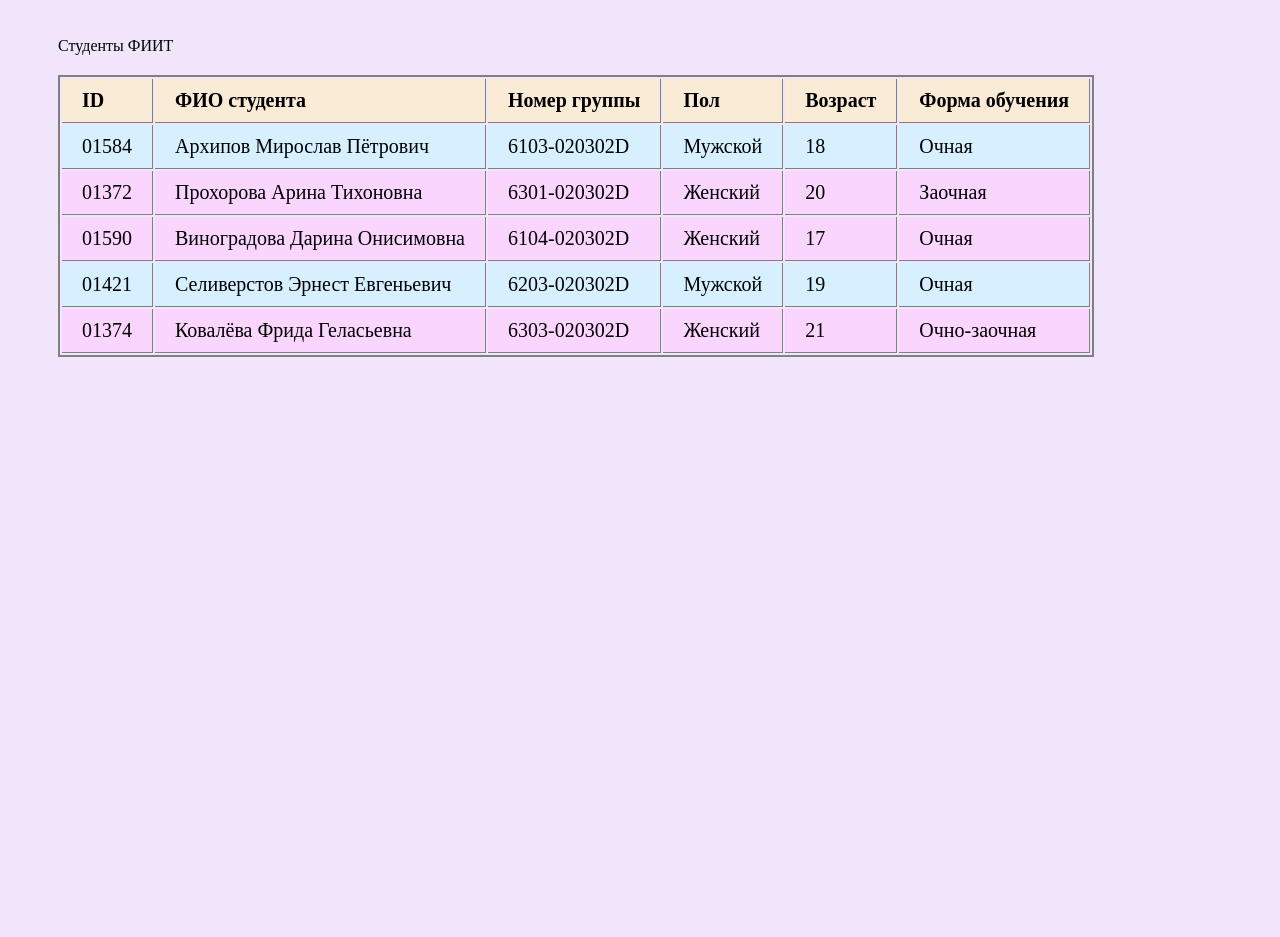
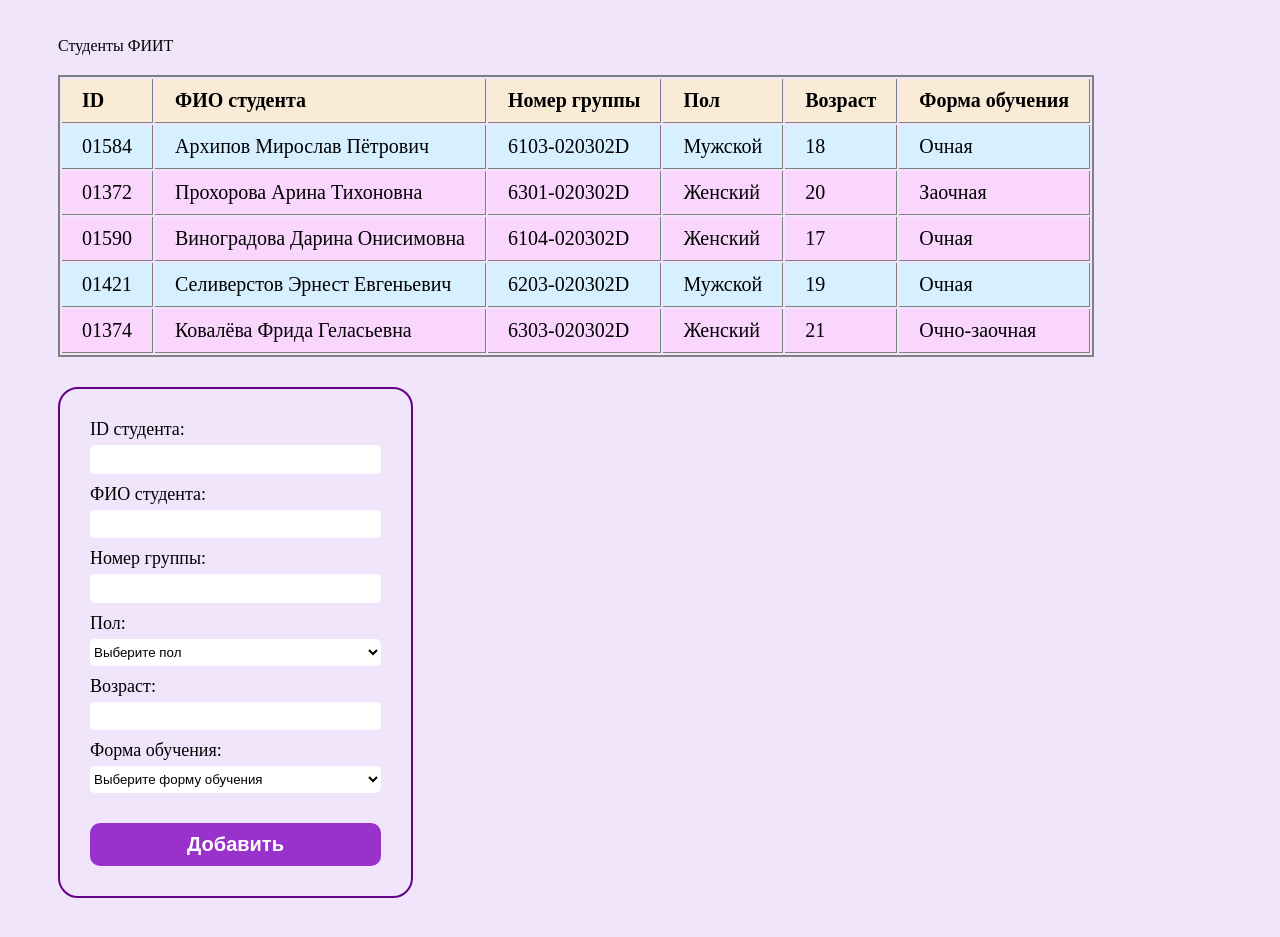
Before and after one commit to EkatePPV/FT-labs-repo, a plain HTML site: page table.html in a window 1280 px wide. Shown: the part 75-1012 px from the top of the page. Before the commit the page ends 800 px from the top, so only its background shows below. Drawn offline with Linux system fonts and the light colour scheme.

Commit message:
Лабораторная 5

```diff
--- a/css/table.css
+++ b/css/table.css
@@ -49,3 +49,39 @@ td {
 .male {
     background: #d6f0ff;
 }
+
+#studentForm {
+    display: flex;
+    flex-direction: column;
+    padding: 30px;
+    border: 2px rgb(101, 0, 135) solid;
+    border-radius: 20px;
+    width: 25%;
+    margin-top: 30px;
+}
+
+input,
+select {
+    margin-bottom: 10px;
+    margin-top: 5px;
+    height: 2em;
+    border-radius: 5px;
+    border: 0px;
+    background-color: white;
+}
+
+#submit_btn {
+    padding: 10px;
+    width: auto;
+    background-color: darkorchid;
+    color: white;
+    border: 0px;
+    font-size: 20px;
+    font-weight: 700;
+    border-radius: 10px;
+    margin-top: 20px;
+}
+
+label {
+    font-size: 18px;
+}
--- a/table.html
+++ b/table.html
@@ -10,9 +10,9 @@
 
 <body>
     <div class="header">
-        <a  href="./table.html">Таблица</a>
-        <a  href="./page2.html">Позиционирование элементов</a>
-        <a  href="./index.html">Основная страница</a>
+        <a href="./table.html">Таблица</a>
+        <a href="./page2.html">Позиционирование элементов</a>
+        <a href="./index.html">Основная страница</a>
     </div>
     <caption>Студенты ФИИТ</caption>
     <table>
@@ -67,6 +67,37 @@
             </tr>
         </tbody>
     </table>
+    <form id="studentForm">
+        <label>ID студента:</label>
+        <input type="text" required>
+
+        <label>ФИО студента:</label>
+        <input type="text" required>
+
+        <label>Номер группы:</label>
+        <input type="text" required>
+
+        <label>Пол:</label>
+        <select required>
+            <option>Выберите пол</option>
+            <option>Мужской</option>
+            <option>Женский</option>
+        </select>
+
+        <label>Возраст:</label>
+        <input type="number" required>
+
+        <label>Форма обучения:</label>
+        <select required>
+            <option>Выберите форму обучения</option>
+            <option>Очная</option>
+            <option>Очно-заочная</option>
+            <option>Заочная</option>
+        </select>
+
+        <button type="submit" id="submit_btn">Добавить</button>
+    </form>
+
 </body>
 
 </html>
```
